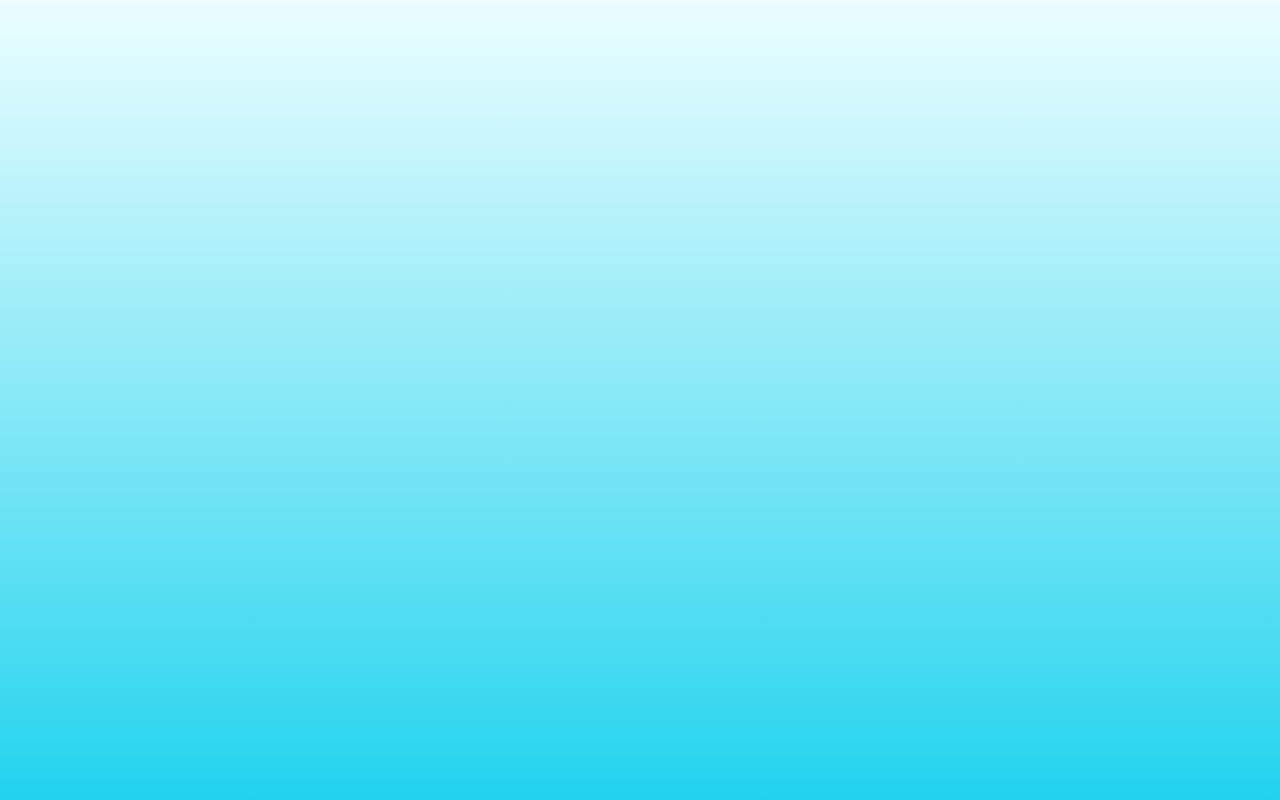
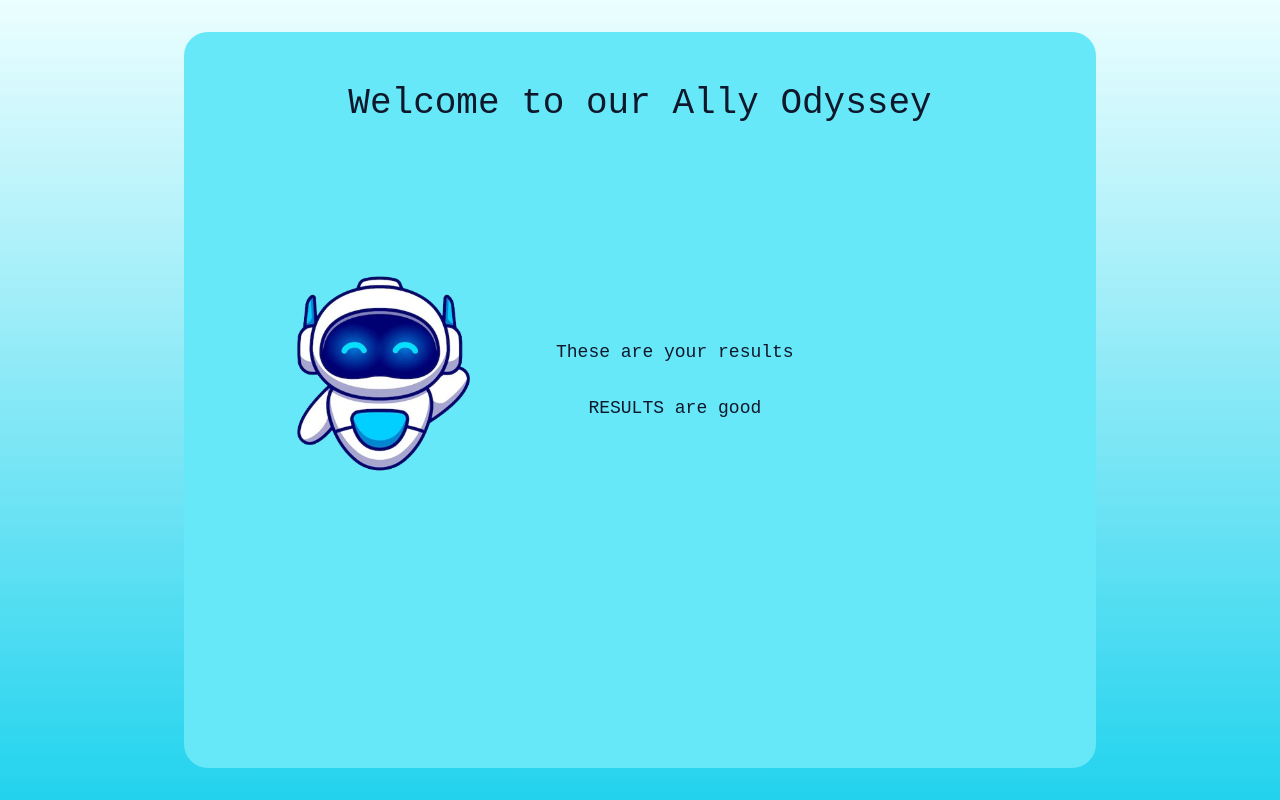
Before and after one commit to emmavharrison/unconscious-bias-app-v2, a React (Vite) app: page /resultsGood in a window 1280 px wide. Before the commit this address had no page. Built offline with nearby package versions, Linux system fonts and the light colour scheme; what tw-elements would draw is missing.

Commit message:
add different results pages

```diff
--- a/src/App.jsx
+++ b/src/App.jsx
@@ -3,7 +3,9 @@ import { BrowserRouter as Router, Route, Routes } from "react-router-dom";
 import "./App.css";
 import { Quiz } from "./components/Quiz";
 import { LandingPage } from "./components/LandingPage";
-import { ResultsPage } from "./components/ResultsPage";
+import { ResultsPageGood } from "./components/ResultsPageGood";
+import { ResultsPageBad } from "./components/ResultsPageBad";
+import { ResultsPageNeutral } from "./components/ResultsPageNeutral";
 
 function App() {
   return (
@@ -11,7 +13,9 @@ function App() {
       <Routes>
         <Route path="/" element={<LandingPage />} />
         <Route path="/quiz" element={<Quiz />} />
-        <Route path="/results" element={<ResultsPage />} />
+        <Route path="/resultsGood" element={<ResultsPageGood />} />
+        <Route path="/resultsBad" element={<ResultsPageBad />} />
+        <Route path="/resultsNeutral" element={<ResultsPageNeutral />} />
       </Routes>
     </Router>
   );
--- a/src/components/Quiz.jsx
+++ b/src/components/Quiz.jsx
@@ -3,6 +3,8 @@ import questionsData from "../questions.json";
 import { Button } from "@/components/ui/button";
 import { useState } from "react";
 import { Link } from "react-router-dom";
+
+export const getScore = () => {};
 
 export const Quiz = () => {
   const [currentQ, setCurrentQ] = useState(0);
@@ -42,8 +44,20 @@ export const Quiz = () => {
     setCurrentQ((old) => old - 1);
   };
 
-  const total = score.reduce((acc, curr) => acc + curr, 0);
-  console.log("total score", total);
+  const totalScore = score.reduce((acc, curr) => acc + curr, 0);
+
+  let toValue;
+
+  if (totalScore >= 0 && totalScore <= 4) {
+    toValue = "/resultsBad";
+  } else if (totalScore >= 5 && totalScore <= 10) {
+    toValue = "/resultsNeutral";
+  } else if (totalScore >= 11 && totalScore <= 16) {
+    toValue = "/resultsGood";
+  } else {
+    // Handle out of range values, if needed
+    toValue = "/results"; // Default to "/results" if totalScore is out of expected range
+  }
 
   return (
     <div className="grid grid-cols-[10%_80%_10%] items-center gap-4">
@@ -53,7 +67,7 @@ export const Quiz = () => {
         <Button onClick={next}>Next</Button>
       ) : (
         <Button asChild>
-          <Link to="/results">Submit</Link>
+          <Link to={toValue}> Submit </Link>
         </Button>
       )}
     </div>
--- a/src/components/ResultsPage.jsx
+++ b/src/components/ResultsPageBad.jsx
@@ -1,6 +1,6 @@
 import Robot from "../assets/robot.png";
 
-export function ResultsPage() {
+export function ResultsPageBad() {
   return (
     <div className="w-9/12 h-30 bg-cyan-300 rounded-3xl p-5 center">
       <h1 className="text-4xl mt-8">Welcome to our Ally Odyssey</h1>
@@ -10,7 +10,7 @@ export function ResultsPage() {
           These are your results
           <br />
           <br />
-          RESULTS
+          RESULTS are bad
         </p>
       </div>
     </div>
--- /dev/null
+++ b/src/components/ResultsPageGood.jsx
@@ -0,0 +1,18 @@
+import Robot from "../assets/robot.png";
+
+export function ResultsPageGood() {
+  return (
+    <div className="w-9/12 h-30 bg-cyan-300 rounded-3xl p-5 center">
+      <h1 className="text-4xl mt-8">Welcome to our Ally Odyssey</h1>
+      <div className="flex items-center mr-10 mt-20">
+        <img src={Robot} className="float-right m-4 w-80" />
+        <p className="text-lg text-wrap ">
+          These are your results
+          <br />
+          <br />
+          RESULTS are good
+        </p>
+      </div>
+    </div>
+  );
+}
--- /dev/null
+++ b/src/components/ResultsPageNeutral.jsx
@@ -0,0 +1,18 @@
+import Robot from "../assets/robot.png";
+
+export function ResultsPageNeutral() {
+  return (
+    <div className="w-9/12 h-30 bg-cyan-300 rounded-3xl p-5 center">
+      <h1 className="text-4xl mt-8">Welcome to our Ally Odyssey</h1>
+      <div className="flex items-center mr-10 mt-20">
+        <img src={Robot} className="float-right m-4 w-80" />
+        <p className="text-lg text-wrap ">
+          These are your results
+          <br />
+          <br />
+          RESULTS are neutral
+        </p>
+      </div>
+    </div>
+  );
+}
--- /dev/null
+++ b/src/components/hooks/useCalculateScore.tsx
@@ -0,0 +1,6 @@
+export const useCalculateScore = (score) => {
+    if (0 < score <= 4) {
+        console.log('low score')
+    } else if ()
+
+}
--- a/src/questions.json
+++ b/src/questions.json
@@ -74,7 +74,7 @@
     },
     {
       "number": 4,
-      "multiSelect": true,
+      "multiSelect": false,
       "scenario": "You are talking to a male colleague about their trip abroad with their partner. You refer to their partner as she and they correct you.",
       "answers": [
         {
```
